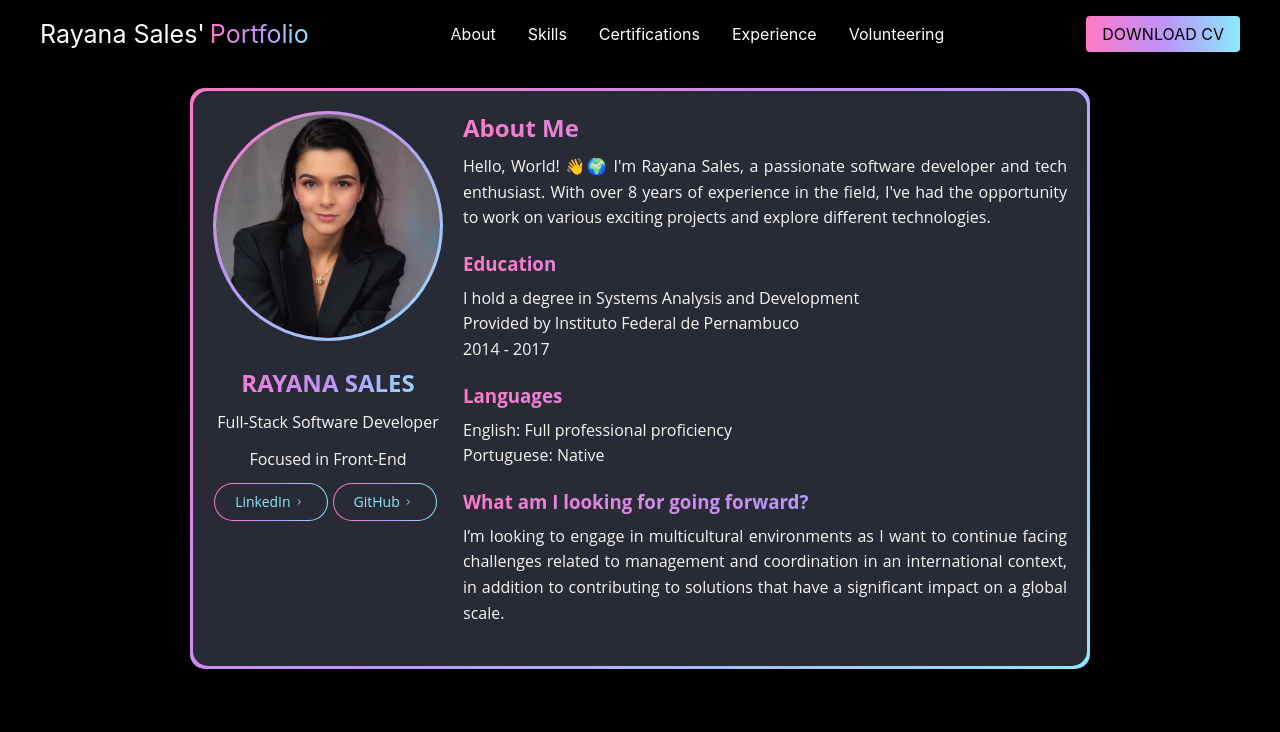
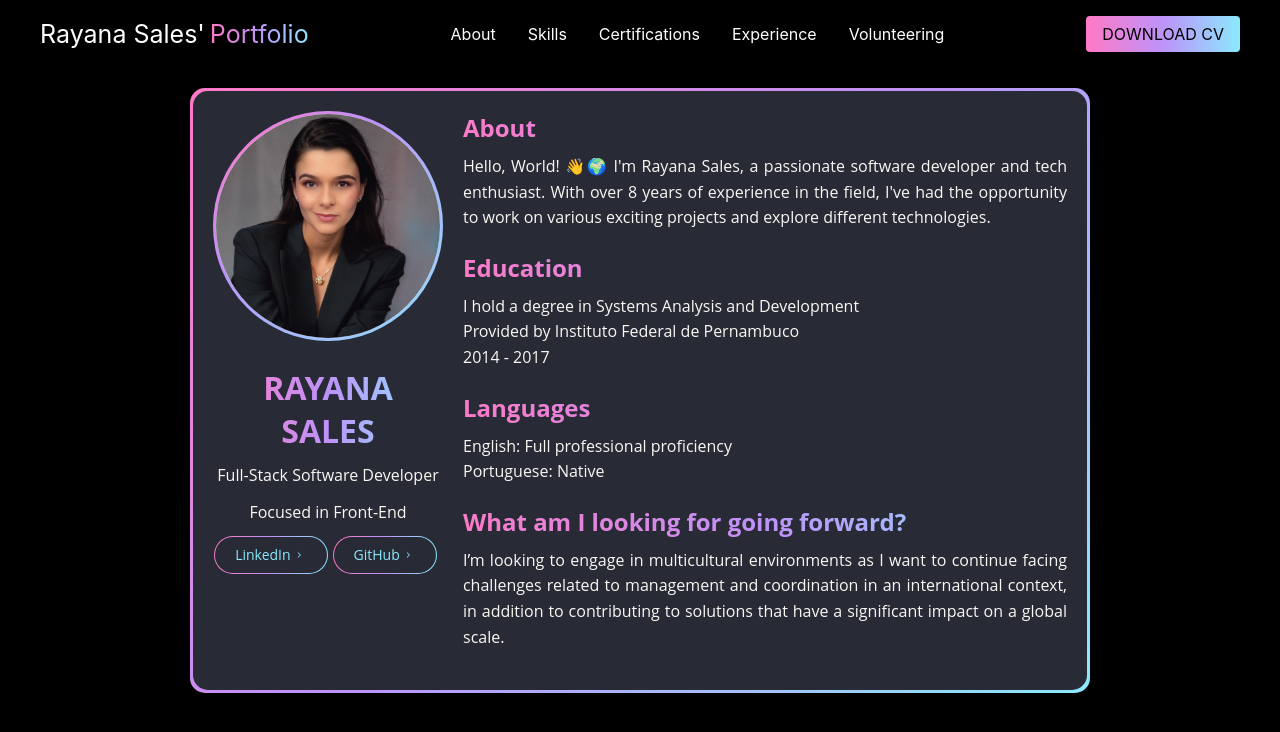
Before and after one commit to RayanaSales/RayanaSales.github.io, a React (Create React App) app: page / in a window 1280 px wide. Shown: the top 732 px of the page. Built offline with nearby package versions, Linux system fonts and the light colour scheme.

Commit message:
Feat: fix headers about

```diff
--- a/src/components/About.js
+++ b/src/components/About.js
@@ -12,7 +12,7 @@ const About = () => {
         <div className="about-profile">
           <img src={ProfileImage} alt="Rayana Sales" className="about-photo" />
           <div className="about-below-photo">
-            <h2 className="rainbow-text">RAYANA SALES</h2>
+            <h1 className="rainbow-text">RAYANA SALES</h1>
             <p>Full-Stack Software Developer</p>
             <p>Focused in Front-End</p>
             <ButtonWithGradientBorder
@@ -26,26 +26,26 @@ const About = () => {
           </div>
         </div>
         <div className="about-info">
-          <h2>About Me</h2>
+          <h2>About</h2>
           <p>
             Hello, World! 👋🌍 I'm Rayana Sales, a passionate software developer
             and tech enthusiast. With over 8 years of experience in the field,
             I've had the opportunity to work on various exciting projects and
             explore different technologies.
           </p>
-          <h3>Education</h3>
+          <h2>Education</h2>
           <p>
             I hold a degree in Systems Analysis and Development <br />
             Provided by Instituto Federal de Pernambuco <br />
             2014 - 2017
           </p>
-          <h3>Languages</h3>
+          <h2>Languages</h2>
           <p>
             English: Full professional proficiency
             <br />
             Portuguese: Native
           </p>
-          <h3>What am I looking for going forward?</h3>
+          <h2>What am I looking for going forward?</h2>
           <p>
             I’m looking to engage in multicultural environments as I want to
             continue facing challenges related to management and coordination in
```
Also changed, not shown: 8 other files (tests, documents, lock files or other folders).
